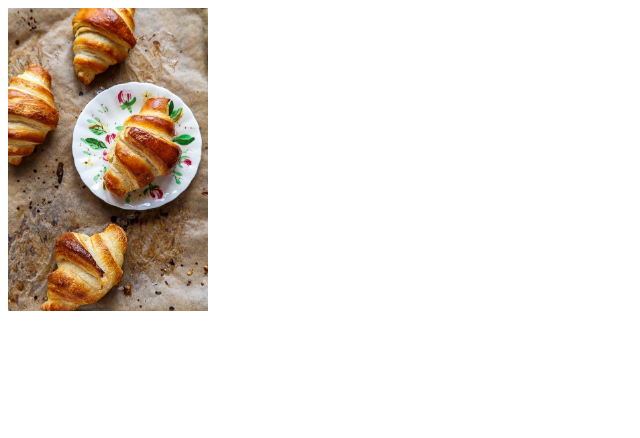
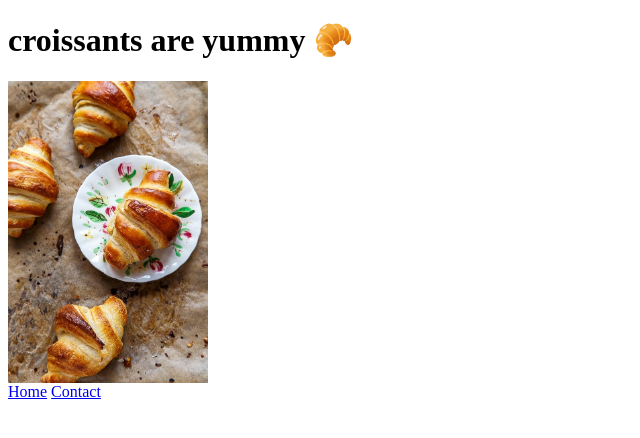
Before and after one commit to cheri-simmons/croissant, a plain HTML site: page photo.html in a window 1280 px wide. Shown: the whole page, without its empty margins (0-640 px from the left). Drawn offline with Linux system fonts and the light colour scheme.

Commit message:
* fixed nav links on all pages

```diff
--- a/photo.html
+++ b/photo.html
@@ -7,6 +7,9 @@
     <title>Document</title>
   </head>
   <body>
+    <h1>croissants are yummy 🥐</h1>
     <img src="/src/images/small-batch-croissants-2.jpg" alt="croissants" />
+    <a href="/index.html">Home</a>
+    <a href="/contact.html">Contact</a>
   </body>
 </html>
--- a/src/styles.css
+++ b/src/styles.css
@@ -1,3 +1,4 @@
 img {
+  display: block;
   width: 200px;
 }
```
Also changed, not shown: contact.html (+3 -0 lines), index.html (+2 -0 lines).
